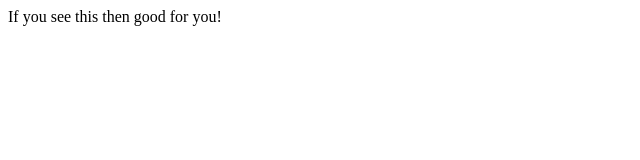
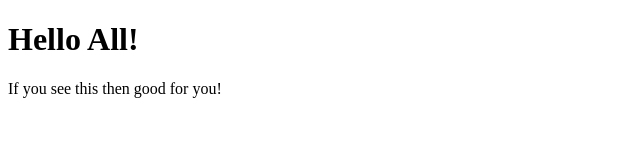
Before and after one commit to Samestora/samestora.github.io, a plain HTML site: page index.html in a window 1280 px wide. Shown: the whole page, without its empty margins (0-640 px from the left). Drawn offline with Linux system fonts and the light colour scheme.

Commit message:
changes..

```diff
--- a/index.html
+++ b/index.html
@@ -4,5 +4,8 @@
 </head>
 
 <body>
+	<div>
+		<h1><strong>Hello All!</strong></h1>
+	</div>
 	If you see this then good for you!
 </body>
```
